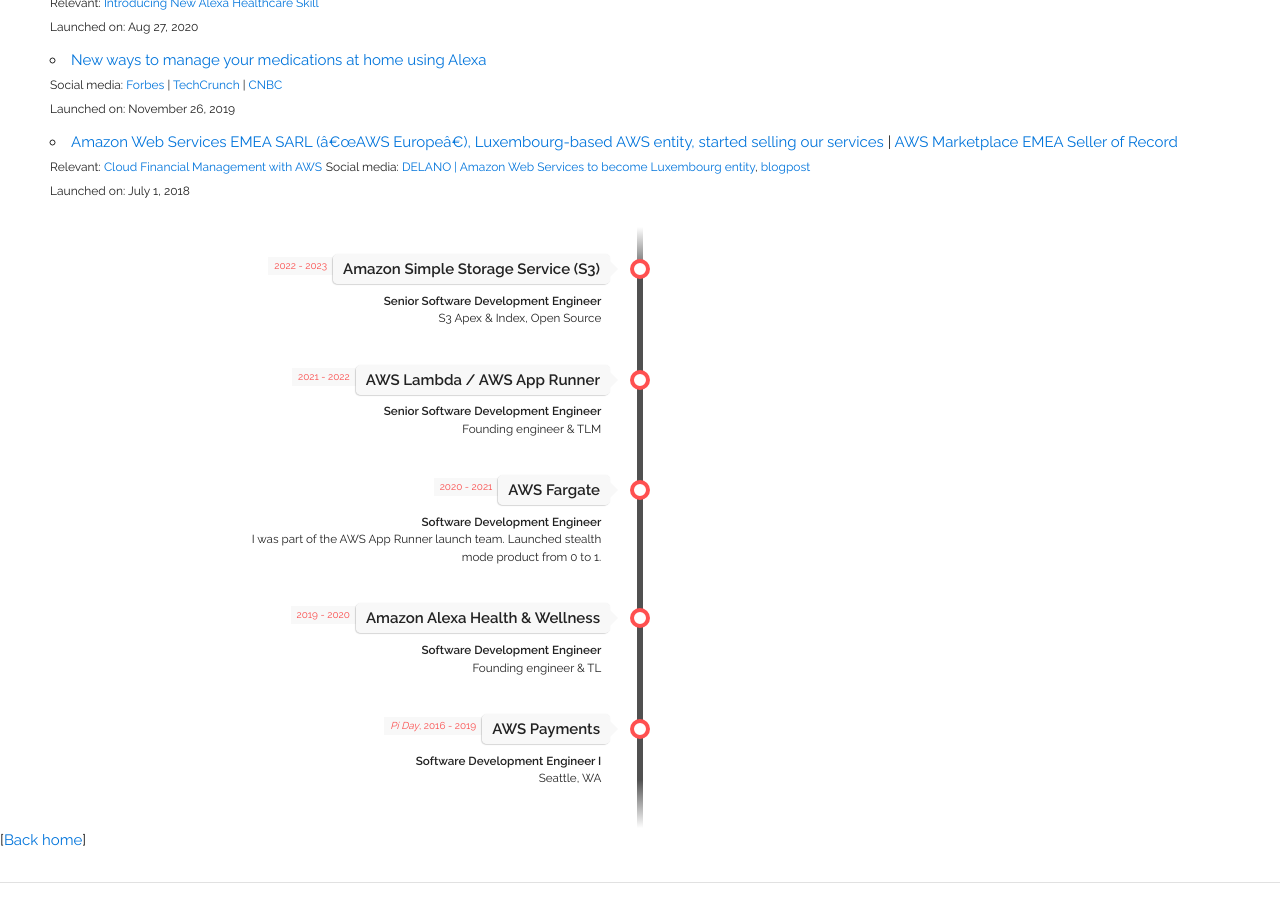
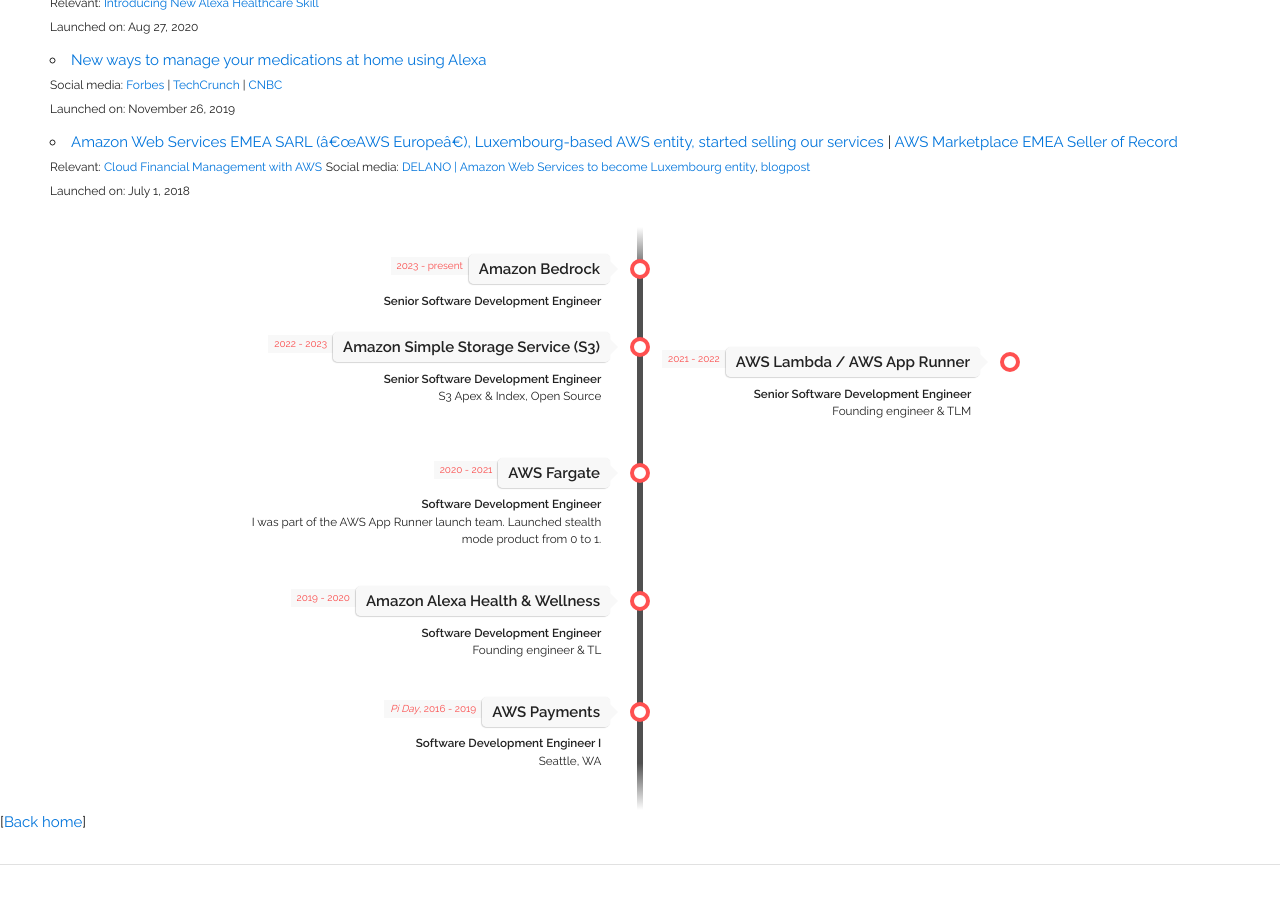
Before and after one commit to gfw001/gfw001.github.io, a Jekyll site: the page resume.html, which Jekyll copies as it is, in a window 1280 px wide and 900 px high, scrolled down 816 px. Built offline with Jekyll 4.4.1, drawn with Linux system fonts in a browser that asks for light colours.

Commit message:
Update resume.html

```diff
--- a/resume.html
+++ b/resume.html
@@ -175,6 +175,15 @@
     -->
 
     <li>
+      <div class="direction-l">
+
+        <div class="flag-wrapper">
+          <span class="flag">Amazon Bedrock</span>
+          <span class="time-wrapper"><span class="time">2023 - present</span></span>
+        </div>
+        <div class="desc"><b>Senior Software Development Engineer</b> <br/> </div>
+      </div>
+    </li>
 
       <div class="direction-l">
 
```
